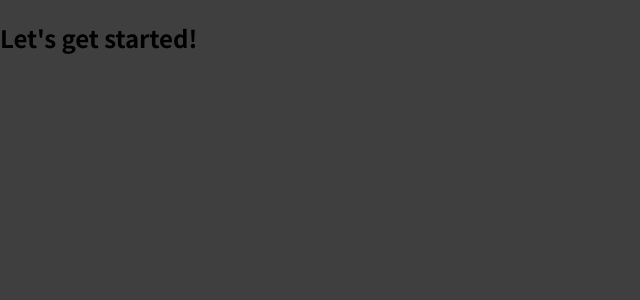
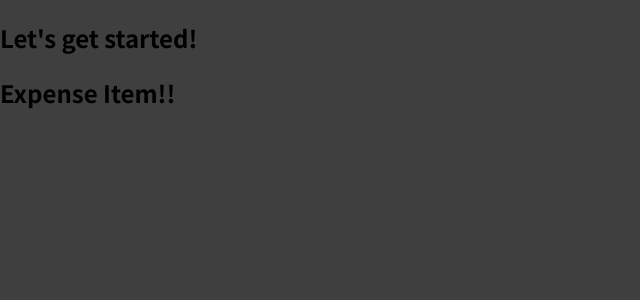
Before and after one commit to mishek029/dragoncards, a JavaScript app: page / in a window 1280 px wide. Shown: the top 300 px of the page, without its empty margins (0-640 px from the left). Built offline with nearby package versions, Linux system fonts and the light colour scheme.

Commit message:
custom component

```diff
--- a/src/App.js
+++ b/src/App.js
@@ -1,7 +1,10 @@
+import ExpenseItem from "./components/ExpenseItem";
+
 function App() {
   return (
     <div>
       <h2>Let's get started!</h2>
+      <ExpenseItem></ExpenseItem>
     </div>
   );
 }
--- /dev/null
+++ b/src/components/ExpenseItem.js
@@ -0,0 +1,8 @@
+function ExpenseItem() {
+
+return <h2>Expense Item!!</h2>
+
+
+}
+
+export default ExpenseItem;
```
